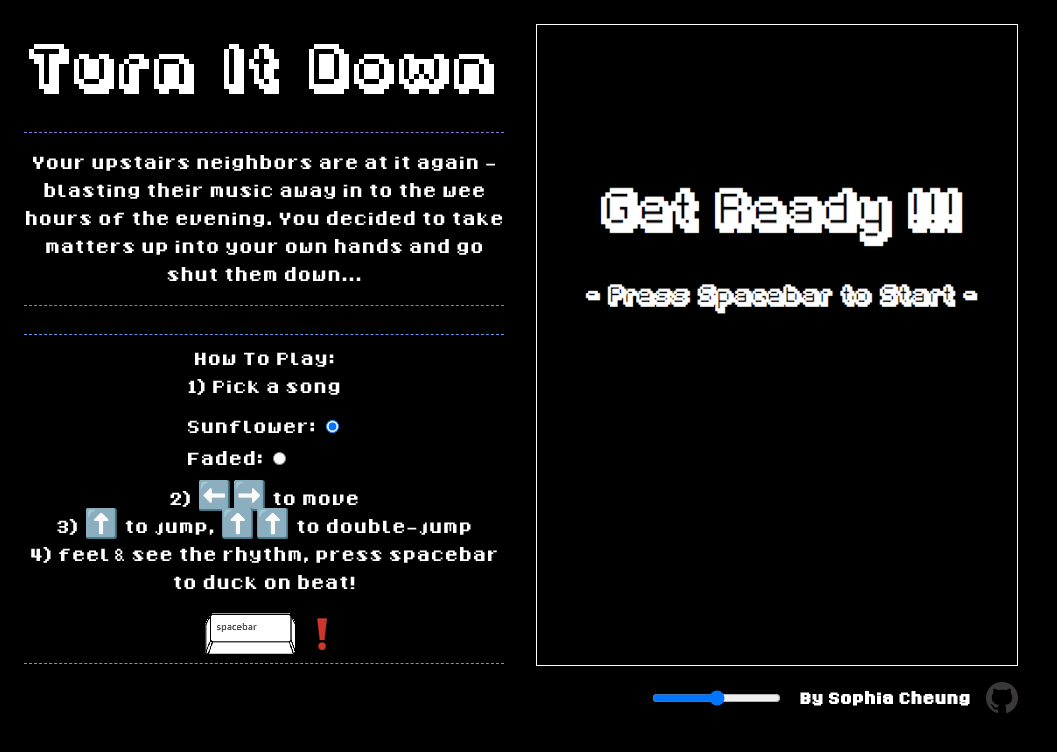
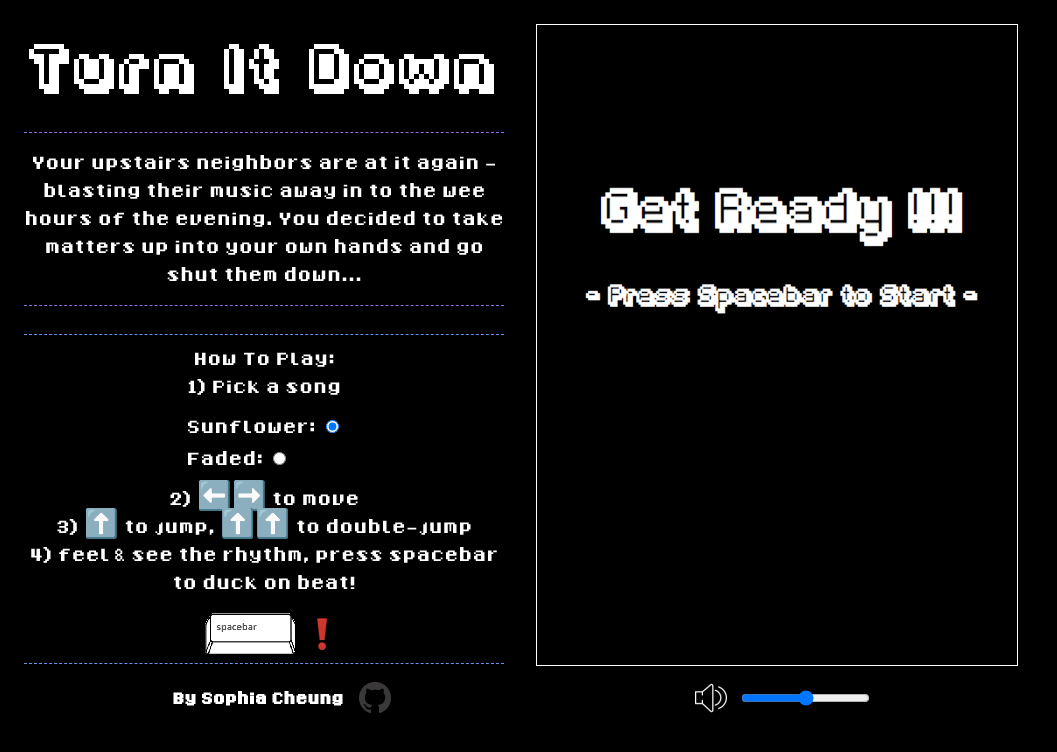
Before and after one commit to sophiacheungshc/turn_it_down, a website built with webpack: page index.html in a window 1280 px wide. Shown: the whole page, without its empty margins (0-1057 px from the left). Built offline with nearby package versions, Linux system fonts and the light colour scheme.

Commit message:
Finish styling volume control

```diff
--- a/app.css
+++ b/app.css
@@ -88,7 +88,6 @@ h3 {
 }
 
 footer {
-    justify-content: flex-end;
     display: flex;
     flex-direction: row;
     margin-bottom: 5px;
@@ -96,6 +95,22 @@ footer {
     padding: 0 10px;
 }
 
+footer > * {
+    display: flex;
+    flex-direction: row;
+    margin-bottom: 5px;
+    align-items: center;
+    padding: 0 10px;
+    position: relative;
+}
+
+.left-foot {
+    left: 8rem;
+}
+
+.right-foot {
+    left: 400px;
+}
 #creator {
     font-family: regFont;
     width: fit-content;
@@ -122,3 +137,9 @@ footer {
 input {
     cursor: pointer;
 }
+
+#speaker {
+    width: 32px;
+    height: 32px;
+    margin: 0 12px;
+}
--- a/index.html
+++ b/index.html
@@ -51,8 +51,13 @@
 </body>
 
 <footer>
-    <input id="volSlider" type="range" min="0" max="1" step="0.01" value="0.5" />
-    <h3 id="creator">By Sophia Cheung</h3>
-    <img src="img/github.png" alt="" id="github">
+    <span class="left-foot">
+        <h3 id="creator">By Sophia Cheung</h3>
+        <img src="img/github.png" alt="" id="github">
+    </span>
+    <span class="right-foot">
+        <img src="img/speaker.png" alt="" id="speaker">
+        <input id="volSlider" type="range" min="0" max="1" step="0.01" value="0.5" />
+    </span>
 </footer>
 </html>
```
Also changed, not shown: img/speaker.png (added).
